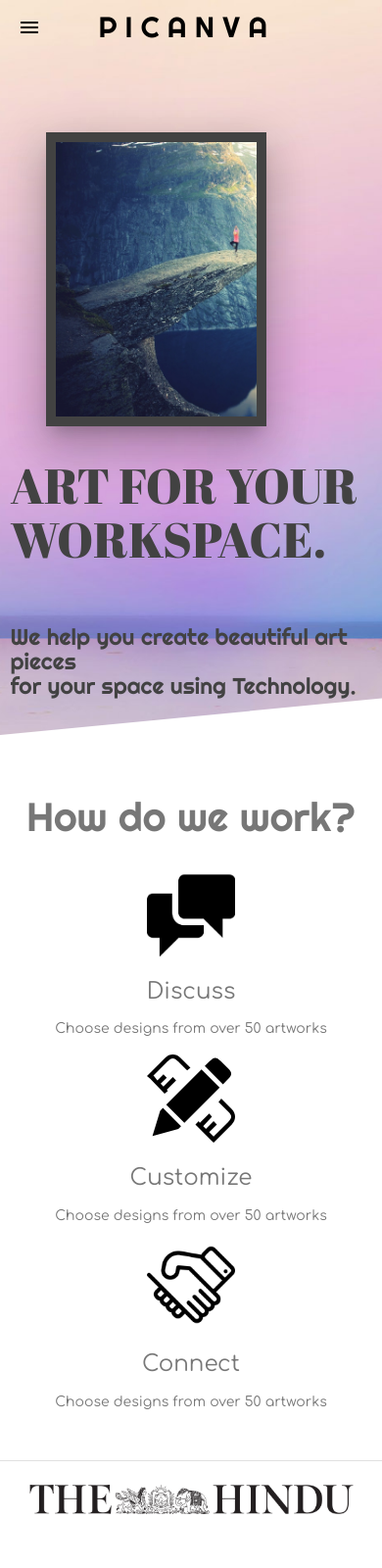
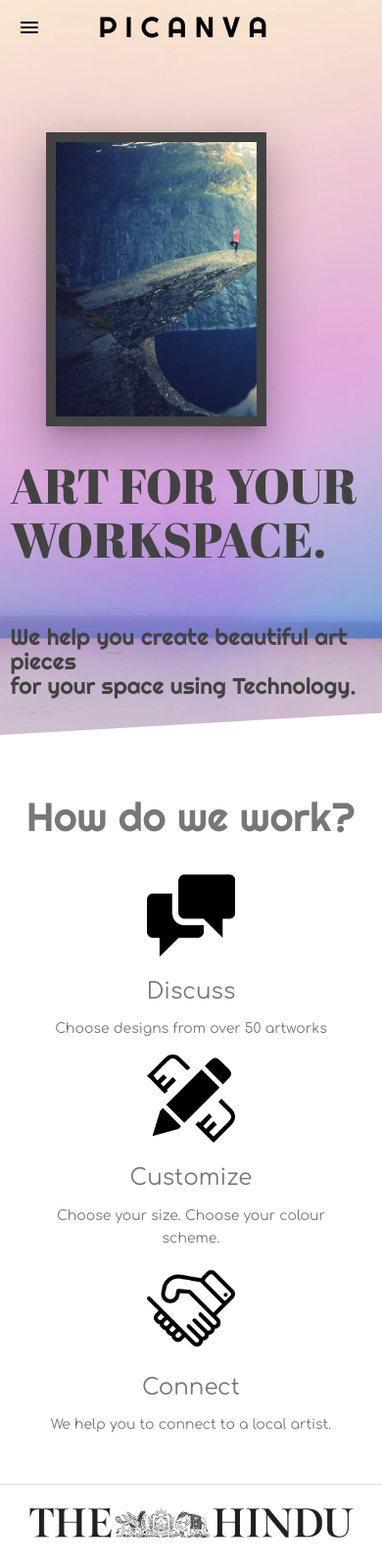
Before and after one commit to luckyman20/Picanva, a plain HTML site: page index.html in a window 390 px wide. Shown: the top 1600 px of the page at 98% size. Drawn offline with nearby package versions, Linux system fonts and the light colour scheme.

Commit message:
modified work section

```diff
--- a/index.html
+++ b/index.html
@@ -77,7 +77,7 @@
       <li id="info-block">
         <div class="row valign-wrapper">
           <img src="images/favicon.png" width="70px" id="mg-0-10" alt="Logo" />
-          <h5 class="head-font">P I C A N V A</h5>
+          <h5 class="righteous">P I C A N V A</h5>
         </div>
       </li>
       <div class="section"></div>
@@ -162,12 +162,14 @@
             alt=""
           />
           <h5>Customize</h5>
-          <p>Choose designs from over 50 artworks</p>
+          <p>
+            Choose your size. Choose your colour scheme.
+          </p>
         </div>
         <div class="col s12 m4 l4 comfortaa center-align">
           <img class="responsive-img process" src="images/connect.png" alt="" />
           <h5>Connect</h5>
-          <p>Choose designs from over 50 artworks</p>
+          <p>We help you to connect to a local artist.</p>
         </div>
       </div>
     </div>
--- a/main.css
+++ b/main.css
@@ -56,7 +56,7 @@ body {
     height: 750px;
     background: url(images/interior1.jpg);
     background-size: cover;
-    clip-path: polygon(0px 0px, 100% 0px, 100% 95%, 0px 100%);
+    clip-path: polygon(0px 0px, 100% 0px, 100% 97%, 0px 100%);
     background-position: center top;
   }
 
@@ -103,7 +103,7 @@ nav ul a {
   background: url(images/header-bg.jpg);
   background-size: cover;
   position: relative;
-  clip-path: polygon(0px 0px, 100% 0px, 100% 95%, 0px 100%);
+  clip-path: polygon(0px 0px, 100% 0px, 100% 97%, 0px 100%);
   background-position: center top;
 }
 
```
